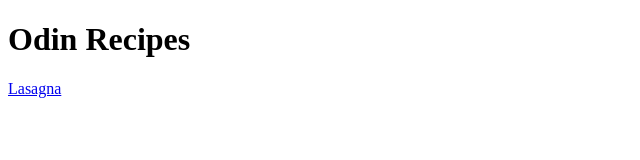
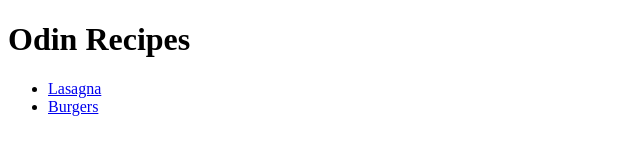
Before and after one commit to hashimadnans/odin-recipes, a plain HTML site: page index.html in a window 1280 px wide. Shown: the whole page, without its empty margins (0-640 px from the left). Drawn offline with Linux system fonts and the light colour scheme.

Commit message:
include link to burgers.html

```diff
--- a/index.html
+++ b/index.html
@@ -7,8 +7,17 @@
   </head>
   <body>
     <h1>Odin Recipes</h1>
-    <a href="recipes/lasagna.html" target="_blank" rel="noopener noreferrer"
-      >Lasagna</a
-    >
+    <ul>
+      <li>
+        <a href="recipes/lasagna.html" target="_blank" rel="noopener noreferrer"
+          >Lasagna</a
+        >
+      </li>
+      <li>
+        <a href="recipes/burgers.html" target="_blank" rel="noopener noreferrer"
+          >Burgers</a
+        >
+      </li>
+    </ul>
   </body>
 </html>
```
